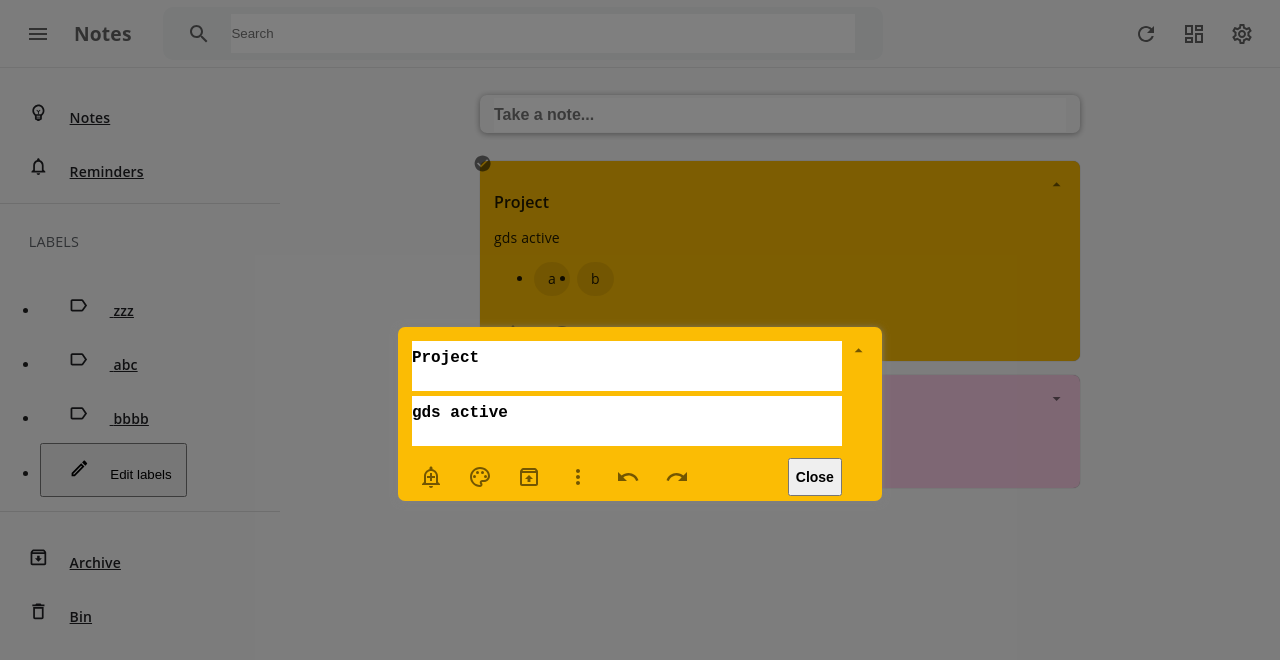
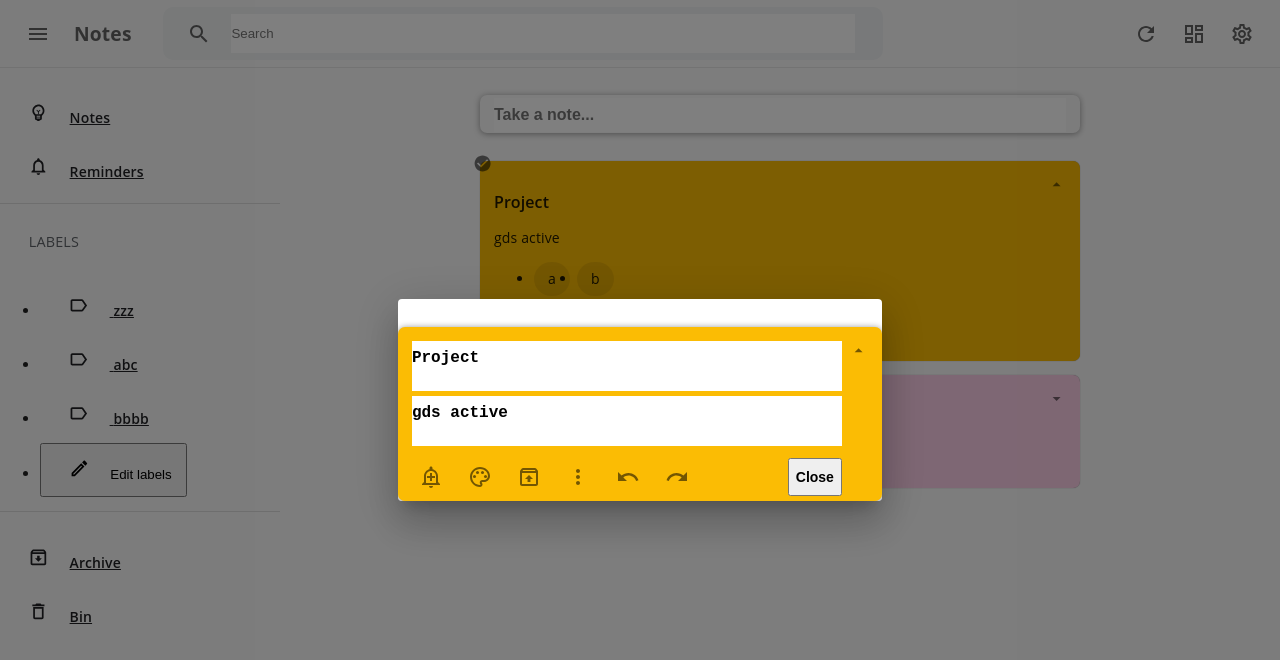
Before and after one commit to Awfj/notes, a React (Create React App) app: page /home in a window 1280 px wide. Both pictures are taken after a click on the button 660 px from the left and 336 px from the top of the page. Shown: the top 660 px of the page. Built offline with nearby package versions, Linux system fonts and the light colour scheme.

Commit message:
add EditLabels

```diff
--- a/src/components/Dropdown/Dropdown.js
+++ /dev/null
@@ -1,77 +0,0 @@
-import React, { createRef, useState, useEffect } from "react";
-import PropTypes from "prop-types";
-
-import IconButton from "@material-ui/core/IconButton";
-import Tooltip from "@material-ui/core/Tooltip";
-
-import styles from "./Dropdown.module.scss";
-
-const Dropdown = ({ mainButton, options, children }) => {
-  const [isDropdownOpen, setIsDropdownOpen] = useState(false);
-  const menuRef = createRef();
-  const mainButtonRef = createRef();
-
-  function handleClose(e) {
-    if (
-      menuRef.current.contains(e.target) ||
-      mainButtonRef.current.contains(e.target)
-    ) {
-      return;
-    }
-    setIsDropdownOpen(false);
-  }
-
-  function handleOptionFunction(optionFunction) {
-    optionFunction();
-    setIsDropdownOpen(false);
-  }
-
-  useEffect(() => {
-    if (isDropdownOpen) {
-      document.addEventListener("mousedown", handleClose);
-      return () => {
-        document.removeEventListener("mousedown", handleClose);
-      };
-    }
-  });
-
-  return (
-    <div className={styles.container}>
-      <Tooltip title="More">
-        <IconButton
-          ref={mainButtonRef}
-          onClick={() => setIsDropdownOpen(!isDropdownOpen)}
-        >
-          {mainButton}
-        </IconButton>
-      </Tooltip>
-
-      {isDropdownOpen && (
-        <ul className={styles.menu} ref={menuRef}>
-          {options.map((option, index) => {
-            const [name, optionFunction] = option;
-            return (
-              <li key={index}>
-                <button
-                  type="button"
-                  onClick={() => handleOptionFunction(optionFunction)}
-                >
-                  {name}
-                </button>
-              </li>
-            );
-          })}
-          {children}
-        </ul>
-      )}
-    </div>
-  );
-};
-
-Dropdown.propTypes = {
-  mainButton: PropTypes.element.isRequired,
-  options: PropTypes.arrayOf(PropTypes.array.isRequired).isRequired,
-  children: PropTypes.node
-};
-
-export default Dropdown;
--- /dev/null
+++ b/src/components/EditLabels/EditLabels.js
@@ -0,0 +1,69 @@
+import React from "react";
+import PropTypes from "prop-types";
+
+import Dialog from "@material-ui/core/Dialog";
+import DialogTitle from "@material-ui/core/DialogTitle";
+import DialogContent from "@material-ui/core/DialogContent";
+import DialogActions from "@material-ui/core/DialogActions";
+import List from "@material-ui/core/List";
+import ListItem from "@material-ui/core/ListItem";
+import Button from "@material-ui/core/Button";
+import Tooltip from "@material-ui/core/Tooltip";
+import IconButton from "@material-ui/core/IconButton";
+import TextField from "@material-ui/core/TextField";
+import DoneIcon from "@material-ui/icons/Done";
+import ClearIcon from "@material-ui/icons/Clear";
+import DeleteIcon from "@material-ui/icons/Delete";
+import CreateIcon from "@material-ui/icons/Create";
+
+const EditLabels = ({ labels, open, onClose }) => {
+  return (
+    <Dialog open={open} aria-labelledby="edit-labels-dialog" onClose={onClose}>
+      <DialogTitle id="edit-labels-dialog">Edit Labels</DialogTitle>
+      <DialogContent>
+        <List>
+          <ListItem>
+            <Tooltip title="Cancel">
+              <IconButton aria-label="Cancel">
+                <ClearIcon />
+              </IconButton>
+            </Tooltip>
+            <TextField id="create-label" autoFocus label="Create new label" />
+            <Tooltip title="Create label">
+              <IconButton aria-label="Create label">
+                <DoneIcon />
+              </IconButton>
+            </Tooltip>
+          </ListItem>
+          {labels &&
+            labels.map(label => (
+              <ListItem key={label.id}>
+                <Tooltip title="Delete label">
+                  <IconButton aria-label="Delete label">
+                    <DeleteIcon />
+                  </IconButton>
+                </Tooltip>
+                <TextField id="label" label={label.label} />
+                <Tooltip title="Rename label">
+                  <IconButton aria-label="Rename label">
+                    <CreateIcon />
+                  </IconButton>
+                </Tooltip>
+              </ListItem>
+            ))}
+        </List>
+      </DialogContent>
+      <DialogActions>
+        <Button onClick={onClose}>Done</Button>
+      </DialogActions>
+    </Dialog>
+  );
+};
+
+EditLabels.propTypes = {
+  labels: PropTypes.array,
+  open: PropTypes.bool.isRequired,
+  onClose: PropTypes.func.isRequired
+};
+
+export default EditLabels;
--- a/src/components/EditNote/EditNote.js
+++ b/src/components/EditNote/EditNote.js
@@ -3,7 +3,7 @@ import { connect } from "react-redux";
 
 import PropTypes from "prop-types";
 
-import Modal from "../Modal/Modal";
+import Dialog from "@material-ui/core/Dialog";
 import NoteForm from "../NoteForm/NoteForm";
 
 import {
@@ -19,7 +19,9 @@ const EditNote = ({
   archiveNote,
   editNote,
   deleteNote,
-  onSetNoteIsEditable
+  onSetNoteIsEditable,
+  open,
+  onClose
 }) => {
   const { id, title, content, color, labels, isPinned, status } = note;
   const [newTitle, setNewTitle] = useState(title);
@@ -38,7 +40,7 @@ const EditNote = ({
 
   // console.log('edit', formIsActive)
   return (
-    <Modal>
+    <Dialog open={open} onClose={onClose}>
       <NoteForm
         title={newTitle}
         content={newContent}
@@ -53,7 +55,7 @@ const EditNote = ({
         archiveNote={() => archiveNote(id)}
         deleteNote={() => deleteNote(id)}
       />
-    </Modal>
+    </Dialog>
   );
 };
 
@@ -61,7 +63,9 @@ EditNote.propTypes = {
   addNote: PropTypes.func.isRequired,
   archiveNote: PropTypes.func.isRequired,
   editNote: PropTypes.func.isRequired,
-  deleteNote: PropTypes.func.isRequired
+  deleteNote: PropTypes.func.isRequired,
+  open: PropTypes.bool.isRequired,
+  onClose: PropTypes.func.isRequired
 };
 
 export default connect(null, { addNote, archiveNote, editNote, deleteNote })(
--- a/src/components/Header/Header.js
+++ b/src/components/Header/Header.js
@@ -12,7 +12,7 @@ import RefreshIcon from "@material-ui/icons/Refresh";
 
 import styles from "./Header.module.scss";
 import Search from "../../components/Search/Search";
-import Settings from "../../components/Modal/Settings/Settings";
+import Settings from "../Settings/Settings";
 import Menu from "../Menu/Menu";
 
 const Header = props => {
@@ -20,9 +20,10 @@ const Header = props => {
 
   return (
     <header className={styles.header}>
-      {isSettingsOpen && (
-        <Settings onCloseModal={() => setIsSettingsOpen(false)} />
-      )}
+      <Settings
+        open={isSettingsOpen}
+        onClose={() => setIsSettingsOpen(false)}
+      />
       <div>
         <Tooltip title="Main menu">
           <IconButton
--- a/src/components/Menu/Menu.js
+++ b/src/components/Menu/Menu.js
@@ -1,4 +1,4 @@
-import React from "react";
+import React, { useState, useEffect, useRef } from "react";
 import PropTypes from "prop-types";
 
 import IconButton from "@material-ui/core/IconButton";
@@ -13,8 +13,8 @@ import MenuList from "@material-ui/core/MenuList";
 import styles from "./Menu.module.scss";
 
 const Menu = ({ icon, options, title }) => {
-  const [open, setOpen] = React.useState(false);
-  const anchorRef = React.useRef(null);
+  const [open, setOpen] = useState(false);
+  const anchorRef = useRef(null);
 
   const handleToggle = () => {
     setOpen(prevOpen => !prevOpen);
@@ -24,19 +24,18 @@ const Menu = ({ icon, options, title }) => {
     if (anchorRef.current && anchorRef.current.contains(event.target)) {
       return;
     }
-
     setOpen(false);
   };
 
-  function handleListKeyDown(event) {
+  const handleListKeyDown = event => {
     if (event.key === "Tab" || event.key === "Escape") {
       event.preventDefault();
       setOpen(false);
     }
-  }
+  };
 
-  const prevOpen = React.useRef(open);
-  React.useEffect(() => {
+  const prevOpen = useRef(open);
+  useEffect(() => {
     if (prevOpen.current === true && open === false) {
       anchorRef.current.focus();
     }
@@ -101,7 +100,7 @@ const Menu = ({ icon, options, title }) => {
 
 Menu.propTypes = {
   icon: PropTypes.element.isRequired,
-  options: PropTypes.array.isRequired,
+  options: PropTypes.arrayOf(PropTypes.array.isRequired).isRequired,
   title: PropTypes.string.isRequired
 };
 
--- /dev/null
+++ b/src/components/Modal/Dialog.js
@@ -0,0 +1,30 @@
+import React, { useState } from "react";
+import PropTypes from "prop-types";
+
+import MuiDialog from "@material-ui/core/Dialog";
+import DialogTitle from "@material-ui/core/DialogTitle";
+import DialogContent from '@material-ui/core/DialogContent';
+
+
+
+const Dialog = ({ open, onClose, children }) => {
+  const handleClose = () => {
+    onClose(false);
+  };
+
+  return (
+    <MuiDialog onClose={handleClose} aria-labelledby="dialog-title" open={open}>
+      {/* <DialogTitle id="dialog-title">Settings</DialogTitle>
+      <DialogContent>
+
+      </DialogContent> */}
+      {children}
+    </MuiDialog>
+  );
+};
+
+Dialog.propTypes = {
+  open: PropTypes.bool.isRequired
+};
+
+export default Dialog;
--- a/src/components/Note/Note.js
+++ b/src/components/Note/Note.js
@@ -22,7 +22,7 @@ const Note = ({
   note,
   pinNote
 }) => {
-  const [noteIsEditable, setNoteIsEditable] = useState(false);
+  const [dialogIsOpen, setDialogIsOpen] = useState(false);
   const noteRef = createRef();
   const { id, title, content, color, labels, isPinned, status } = note;
 
@@ -41,18 +41,17 @@ const Note = ({
 
   return (
     <>
-      {noteIsEditable && (
-        <EditNote
-          note={note}
-          onSetNoteIsEditable={setNoteIsEditable}
-        />
-      )}
+      <EditNote
+        note={note}
+        open={dialogIsOpen}
+        onClose={() => setDialogIsOpen(false)}
+      />
       <div
         ref={noteRef}
         className={`${styles.Note} ${styles[color]}`}
         onMouseEnter={handleMouseHover}
         onMouseLeave={handleMouseHover}
-        onClick={() => setNoteIsEditable(true)}
+        onClick={() => setDialogIsOpen(true)}
       >
         <Toolbox
           activeColor={color}
--- a/src/components/Modal/Settings/Settings.js
+++ b/src/components/Settings/Settings.js
@@ -1,15 +1,15 @@
 import React from "react";
 import PropTypes from "prop-types";
-import Modal from "../Modal";
+import Dialog from "@material-ui/core/Dialog";
 import styles from "./Settings.module.scss";
 
-const Settings = ({ onCloseModal }) => {
+const Settings = ({ open, onClose }) => {
   const handleSave = () => {
-    onCloseModal();
+    onClose();
   };
 
   return (
-    <Modal onCloseModal={onCloseModal}>
+    <Dialog open={open} onClose={onClose}>
       <section className={styles.Settings}>
         <h3>Settings</h3>
         <section>
@@ -36,11 +36,7 @@ const Settings = ({ onCloseModal }) => {
           </ul>
         </section>
         <footer>
-          <button
-            className={styles.cancel}
-            type="button"
-            onClick={onCloseModal}
-          >
+          <button className={styles.cancel} type="button" onClick={onClose}>
             Cancel
           </button>
           <button className={styles.save} type="button" onClick={handleSave}>
@@ -48,12 +44,13 @@ const Settings = ({ onCloseModal }) => {
           </button>
         </footer>
       </section>
-    </Modal>
+    </Dialog>
   );
 };
 
 Settings.propTypes = {
-  onCloseModal: PropTypes.func.isRequired
+  open: PropTypes.bool.isRequired,
+  onClose: PropTypes.func.isRequired
 };
 
 export default Settings;
--- a/src/components/Sidebar/Sidebar.js
+++ b/src/components/Sidebar/Sidebar.js
@@ -1,19 +1,22 @@
-import React from "react";
+import React, { useState } from "react";
 import { connect } from "react-redux";
 import { Link } from "react-router-dom";
 import PropTypes from "prop-types";
 
 import EmojiObjectsOutlinedIcon from "@material-ui/icons/EmojiObjectsOutlined";
 import NotificationsOutlinedIcon from "@material-ui/icons/NotificationsOutlined";
-import LabelOutlinedIcon from '@material-ui/icons/LabelOutlined';
-import CreateOutlinedIcon from '@material-ui/icons/CreateOutlined';
+import LabelOutlinedIcon from "@material-ui/icons/LabelOutlined";
+import CreateOutlinedIcon from "@material-ui/icons/CreateOutlined";
 import ArchiveOutlinedIcon from "@material-ui/icons/ArchiveOutlined";
 import DeleteOutlinedIcon from "@material-ui/icons/DeleteOutlined";
+
 import styles from "./Sidebar.module.scss";
+import EditLabels from "../EditLabels/EditLabels";
 import { getLabels } from "../../redux/selectors/labels";
 import { addLabel, deleteLabel } from "../../redux/actions/actionCreators";
 
 const Sidebar = ({ labels, addLabel, deleteLabel }) => {
+  const [dialogIsOpen, setDialogIsOpen] = useState(false);
   // console.warn('Sidebar')
   return (
     <aside className={styles.Sidebar}>
@@ -44,11 +47,16 @@ const Sidebar = ({ labels, addLabel, deleteLabel }) => {
             ))}
 
           <li>
-            <button type="button" onClick={() => addLabel("asf")}>
+            <button type="button" onClick={() => setDialogIsOpen(true)}>
               <CreateOutlinedIcon />
               Edit labels
             </button>
           </li>
+          <EditLabels
+            open={dialogIsOpen}
+            onClose={() => setDialogIsOpen(false)}
+            labels={labels}
+          />
         </ul>
       </section>
       <ul>
--- a/src/components/Toolbox/Toolbox.js
+++ b/src/components/Toolbox/Toolbox.js
@@ -15,7 +15,7 @@ import MoreVertIcon from "@material-ui/icons/MoreVert";
 
 import styles from "./Toolbox.module.scss";
 import ColorPicker from "../ColorPicker/ColorPicker";
-import Dropdown from "../Dropdown/Dropdown";
+import Menu from "../Menu/Menu";
 
 const Toolbox = ({
   activeColor,
@@ -62,10 +62,11 @@ const Toolbox = ({
               <UnarchiveOutlinedIcon />
             </IconButton>
           </Tooltip>
-          <Dropdown
-            mainButton={<MoreVertIcon />}
+          <Menu
+            icon={<MoreVertIcon />}
             options={dropdownOptions}
-          ></Dropdown>
+            title='More'
+          ></Menu>
 
           {isEdit && (
             <>
```
Also changed, not shown: src/components/Settings/Settings.module.scss (renamed from src/components/Modal/Settings/Settings.module.scss). Lines whose indentation alone changed are shown as unchanged.
